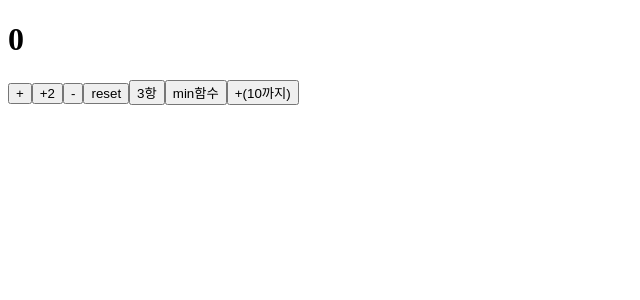
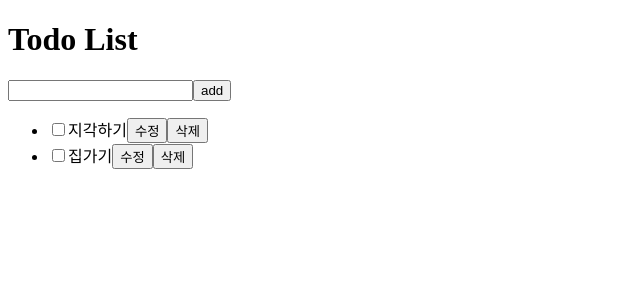
Before and after one commit to seohyeon1388/Programming_3401, a React (Vite) app: page / in a window 1280 px wide. Shown: the top 300 px of the page, without its empty margins (0-640 px from the left). Built offline with nearby package versions, Linux system fonts and the light colour scheme.

Commit message:
TodoListApp 시작, HTML

```diff
--- /dev/null
+++ b/src/TodoListApp.jsx
@@ -0,0 +1,27 @@
+function TodoListApp() {
+  return (
+    <div>
+      <h1>Todo List</h1>
+      <form action="">
+        <input type="text" />
+        <button type="submit">add</button>
+      </form>
+      <ul>
+        <li>
+          <input type="checkbox" id="chk-1" />
+          <label htmlFor="chk-1">지각하기</label>
+          <button>수정</button>
+          <button>삭제</button>
+        </li>
+        <li>
+          <input type="checkbox" id="chk-2" />
+          <label htmlFor="chk-2">집가기</label>
+          <button>수정</button>
+          <button>삭제</button>
+        </li>
+      </ul>
+    </div>
+  );
+}
+
+export default TodoListApp;
--- a/src/main.jsx
+++ b/src/main.jsx
@@ -1,10 +1,10 @@
 import { StrictMode } from "react";
 import { createRoot } from "react-dom/client";
 // import './index.css'
-import CounterApp from "./CounterApp.jsx";
+import TodoListApp from "./TodoListApp.jsx";
 
 createRoot(document.getElementById("root")).render(
   <StrictMode>
-    <CounterApp />
+    <TodoListApp />
   </StrictMode>,
 );
```
